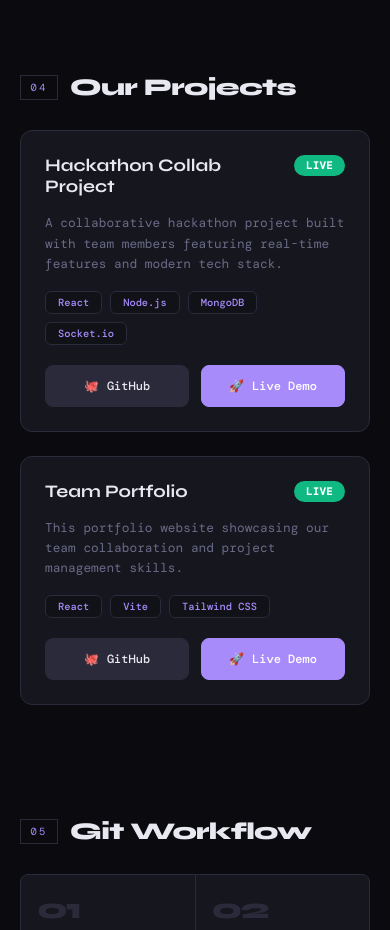
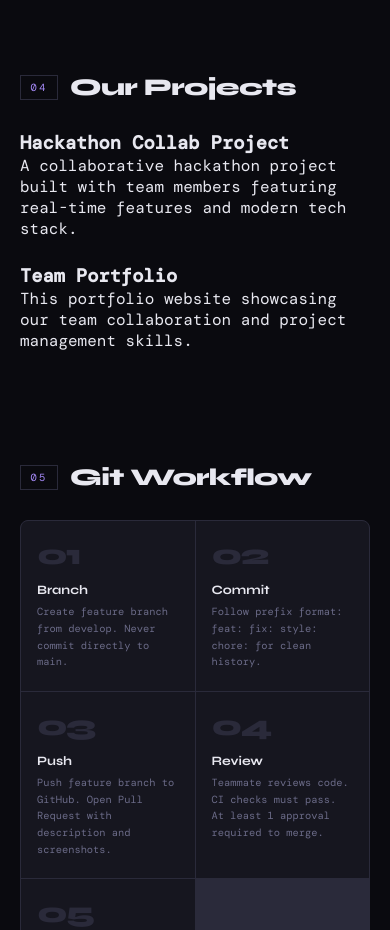
Before and after one commit to priyansunegi-dev0/tbi-team-portfolio, a React (Vite) app: page / in a window 390 px wide. Shown: the part 4980-5910 px from the top of the page. Built offline with nearby package versions, Linux system fonts and the light colour scheme; a web font is replaced by a local one.

Commit message:
feat: add basic projects section structure
- Add projects section with responsive grid layout
- Include section header and fade-in animation
- Map through PROJECTS array for basic rendering
- Prepare foundation for project cards styling

```diff
--- a/src/components/TeamPortfolio.jsx
+++ b/src/components/TeamPortfolio.jsx
@@ -535,138 +535,9 @@ export default function TeamPortfolio() {
         <FadeIn>
           <div style={{ display: "grid", gridTemplateColumns: isMobile ? "1fr" : "repeat(2, 1fr)", gap: "1.5rem" }}>
             {PROJECTS.map((project, index) => (
-              <div key={index} style={{
-                background: "#16161f",
-                border: "1px solid #2a2a3a",
-                borderRadius: 12,
-                padding: "1.5rem",
-                transition: "all 0.3s ease",
-                cursor: "pointer"
-              }}
-                onMouseEnter={e => {
-                  e.currentTarget.style.transform = "translateY(-4px)";
-                  e.currentTarget.style.border = "1px solid #a78bfa";
-                  e.currentTarget.style.boxShadow = "0 8px 32px rgba(167, 139, 250, 0.1)";
-                }}
-                onMouseLeave={e => {
-                  e.currentTarget.style.transform = "translateY(0)";
-                  e.currentTarget.style.border = "1px solid #2a2a3a";
-                  e.currentTarget.style.boxShadow = "none";
-                }}
-              >
-                <div style={{ display: "flex", justifyContent: "space-between", alignItems: "flex-start", marginBottom: "1rem" }}>
-                  <h3 style={{
-                    fontFamily: "'Syne', sans-serif",
-                    fontWeight: 700,
-                    fontSize: "1.1rem",
-                    color: "#e8e8f0",
-                    margin: 0
-                  }}>
-                    {project.title}
-                  </h3>
-                  <span style={{
-                    background: project.status === "Live" ? "#10b981" : "#f59e0b",
-                    color: "#ffffff",
-                    padding: "0.25rem 0.75rem",
-                    borderRadius: 999,
-                    fontSize: "0.65rem",
-                    fontWeight: 600,
-                    textTransform: "uppercase",
-                    letterSpacing: "0.05em"
-                  }}>
-                    {project.status}
-                  </span>
-                </div>
-
-                <p style={{
-                  fontSize: "0.8rem",
-                  color: "#6b6b88",
-                  lineHeight: 1.6,
-                  marginBottom: "1rem"
-                }}>
-                  {project.description}
-                </p>
-
-                <div style={{ display: "flex", flexWrap: "wrap", gap: "0.5rem", marginBottom: "1.25rem" }}>
-                  {project.tech.map((tech, techIndex) => (
-                    <span key={techIndex} style={{
-                      background: "#111118",
-                      color: "#a78bfa",
-                      padding: "0.25rem 0.75rem",
-                      borderRadius: 6,
-                      fontSize: "0.65rem",
-                      fontWeight: 500,
-                      border: "1px solid #2a2a3a"
-                    }}>
-                      {tech}
-                    </span>
-                  ))}
-                </div>
-
-                <div style={{ display: "flex", gap: "0.75rem" }}>
-                  <a
-                    href={project.github}
-                    target="_blank"
-                    rel="noopener noreferrer"
-                    style={{
-                      flex: 1,
-                      display: "flex",
-                      alignItems: "center",
-                      justifyContent: "center",
-                      gap: "0.5rem",
-                      background: "#2a2a3a",
-                      color: "#e8e8f0",
-                      padding: "0.75rem 1rem",
-                      borderRadius: 8,
-                      fontSize: "0.75rem",
-                      fontWeight: 500,
-                      textDecoration: "none",
-                      transition: "all 0.2s ease",
-                      border: "1px solid #2a2a3a"
-                    }}
-                    onMouseEnter={e => {
-                      e.currentTarget.style.background = "#3a3a4a";
-                      e.currentTarget.style.color = "#a78bfa";
-                    }}
-                    onMouseLeave={e => {
-                      e.currentTarget.style.background = "#2a2a3a";
-                      e.currentTarget.style.color = "#e8e8f0";
-                    }}
-                  >
-                    <span>🐙</span> GitHub
-                  </a>
-                  <a
-                    href={project.preview}
-                    target="_blank"
-                    rel="noopener noreferrer"
-                    style={{
-                      flex: 1,
-                      display: "flex",
-                      alignItems: "center",
-                      justifyContent: "center",
-                      gap: "0.5rem",
-                      background: "#a78bfa",
-                      color: "#ffffff",
-                      padding: "0.75rem 1rem",
-                      borderRadius: 8,
-                      fontSize: "0.75rem",
-                      fontWeight: 500,
-                      textDecoration: "none",
-                      transition: "all 0.2s ease",
-                      border: "1px solid #a78bfa"
-                    }}
-                    onMouseEnter={e => {
-                      e.currentTarget.style.background = "#8b5cf6";
-                      e.currentTarget.style.transform = "translateY(-1px)";
-                    }}
-                    onMouseLeave={e => {
-                      e.currentTarget.style.background = "#a78bfa";
-                      e.currentTarget.style.transform = "translateY(0)";
-                    }}
-                  >
-                    <span>🚀</span> Live Demo
-                  </a>
-                </div>
+              <div key={index}>
+                <h3>{project.title}</h3>
+                <p>{project.description}</p>
               </div>
             ))}
           </div>
```
